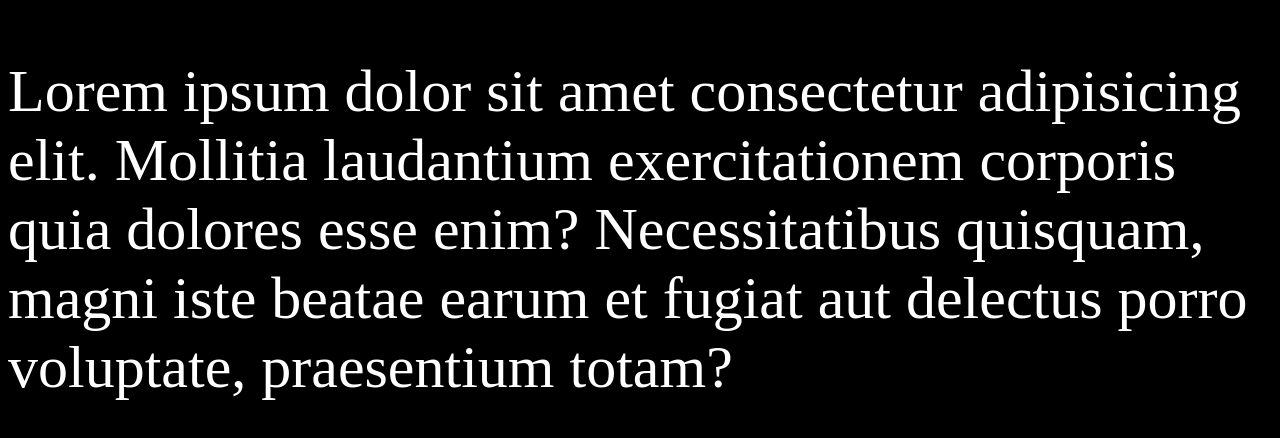
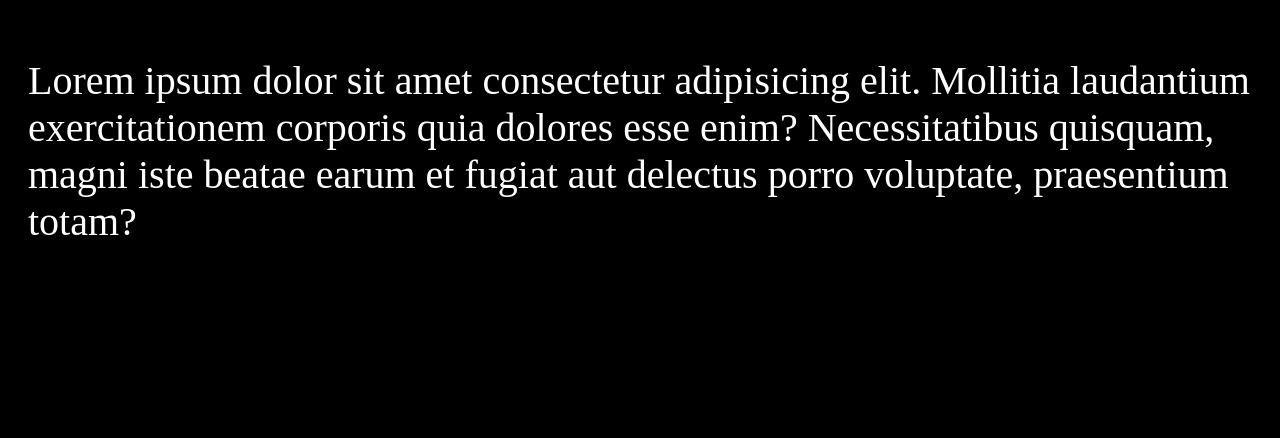
Before and after one commit to Alienangy2004/UnidadesyMedidas, a plain HTML site: page index.html in a window 1280 px wide. Shown: the part 126-564 px from the top of the page. Drawn offline with Linux system fonts and the light colour scheme.

Commit message:
Update index.html

```diff
--- a/index.html
+++ b/index.html
@@ -26,7 +26,8 @@
   border: 2px dashed blue;
 }
     p {
-  font-size: 3rem;
+  font-size: 2rem;
+  padding: 0.5em;
 }
     </style>
   <title>UnidadesyMedidas</title>
```
